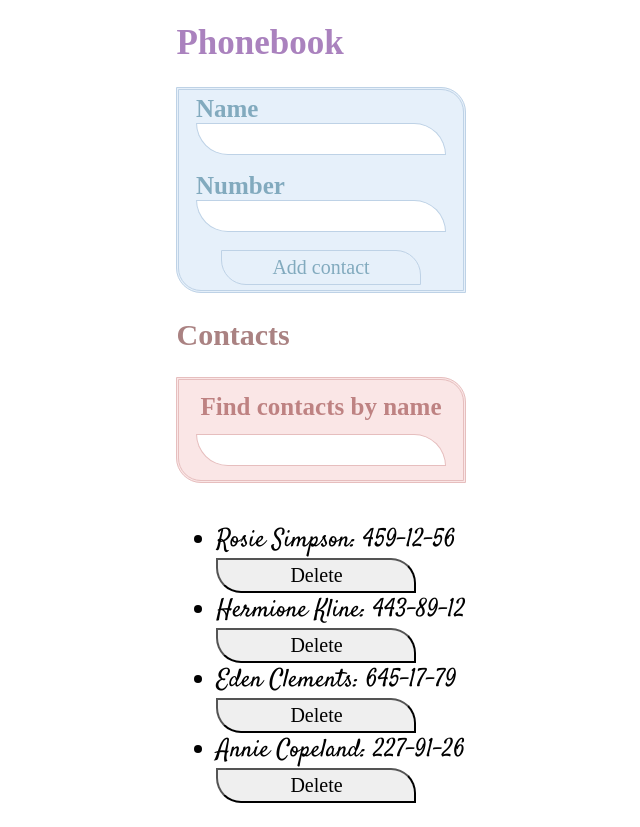
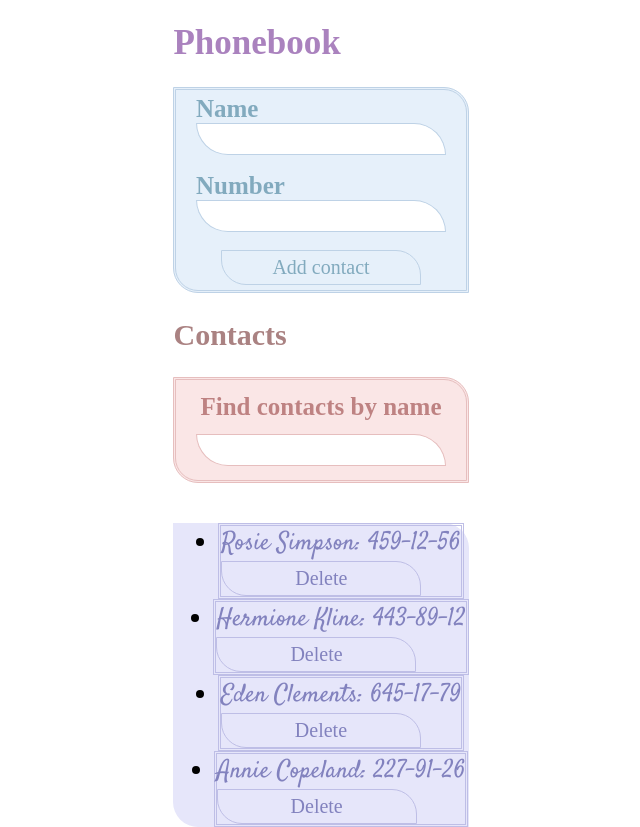
Before and after one commit to OlehKozubJS/goit-react-hw-02-phonebook, a React (Create React App) app: page / in a window 1280 px wide. Shown: the whole page, without its empty margins (319-959 px from the left). Before the commit the page ends 803 px from the top, so only its background shows below. Built offline with nearby package versions, Linux system fonts and the light colour scheme; a web font is replaced by a local one.

Commit message:
add ContctList styles

```diff
--- a/src/components/ContactList.jsx
+++ b/src/components/ContactList.jsx
@@ -1,16 +1,17 @@
 import { Component } from "react";
 import propTypes from "prop-types";
+import ContactListStyles from "./PhonebookCSS/ContactList.module.css";
 
 export class ContactList extends Component {
     render() {
         return (
-            <ul>
+            <ul className={ContactListStyles.ContactList}>
                 {
                     this.props.items.map(
                         item => (
-                            <li key={item.id}>
-                                <span>{item.name}: {item.number}</span>
-                                <button data-id={item.id} onClick={this.props.clickFunction}>Delete</button>
+                            <li key={item.id} className={ContactListStyles.ContactListItem}>
+                                <span className={ContactListStyles.ContactListItemText}>{item.name}: {item.number}</span>
+                                <button data-id={item.id}  className={ContactListStyles.ContactListItemButton} onClick={this.props.clickFunction}>Delete</button>
                             </li>
                         )
                     )
--- a/src/components/PhonebookCSS/ContactList.module.css
+++ b/src/components/PhonebookCSS/ContactList.module.css
@@ -1,8 +1,6 @@
 .ContactList {
-    height: 200px;
-    border: 3px double rgb(190, 210, 230);
     border-radius: 0 25px 0 25px;
-    background-color: rgb(230, 240, 250);
+    background-color: rgb(230, 230, 250);
 
     display: flex;
     flex-direction: column;
@@ -11,21 +9,24 @@
 }
 
 .ContactListItem {
-
+    border: 3px double rgb(190, 190, 230);
 }
 
 .ContactListItemText {
-
+    display: block;
+    color: rgb(130, 130, 190);
 }
 
 .ContactListItemButton {
-
+    border: 1px solid rgb(190, 190, 230);
+    background-color: rgb(230, 230, 250);
+    color: rgb(130, 130, 190);
 }
 
 .ContactListItemButton:not(:hover) {
-
+    background-color: rgb(230, 230, 250);
 }
 
 .ContactListItemButton:active {
-
+    color: rgb(130, 130, 190);
 }
```
